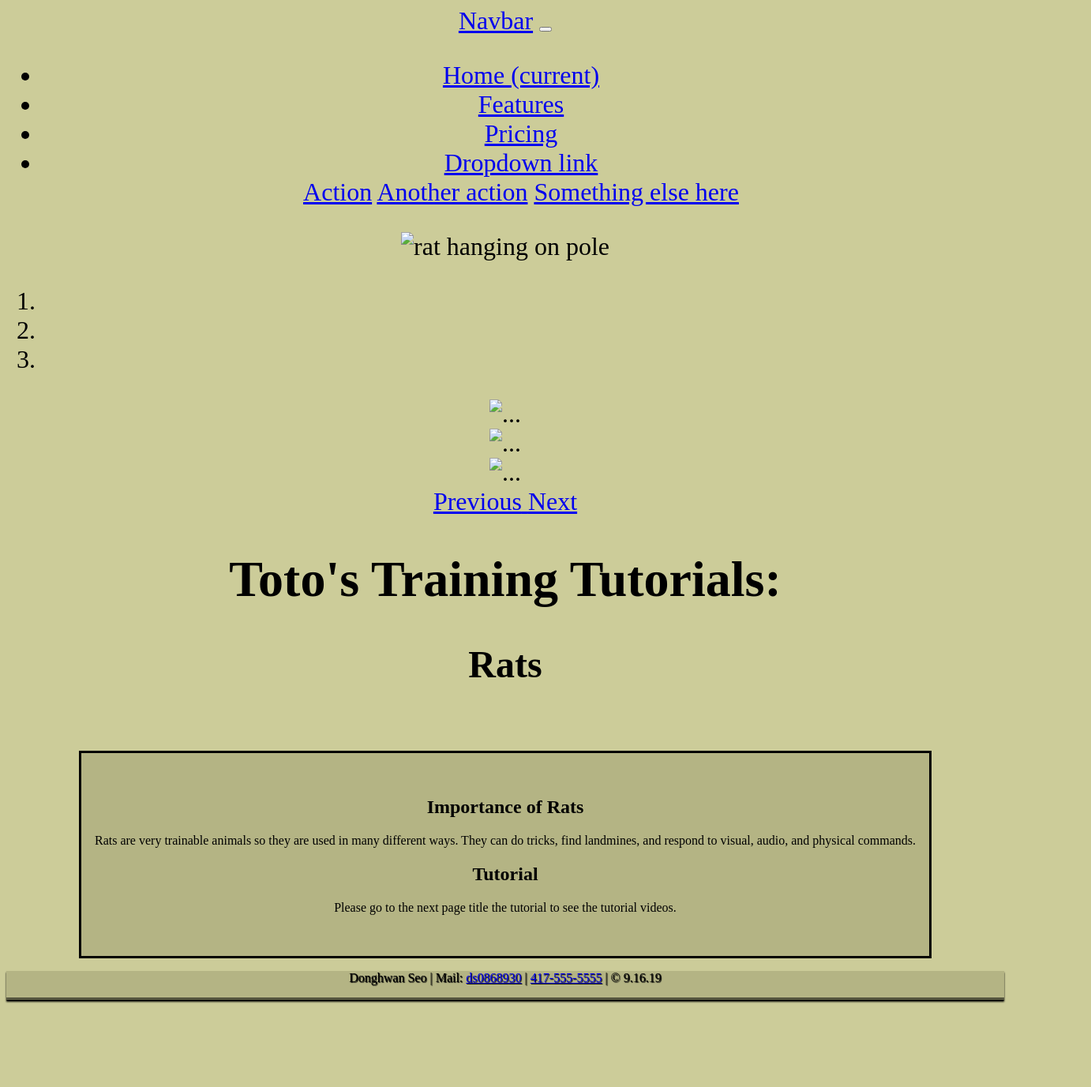
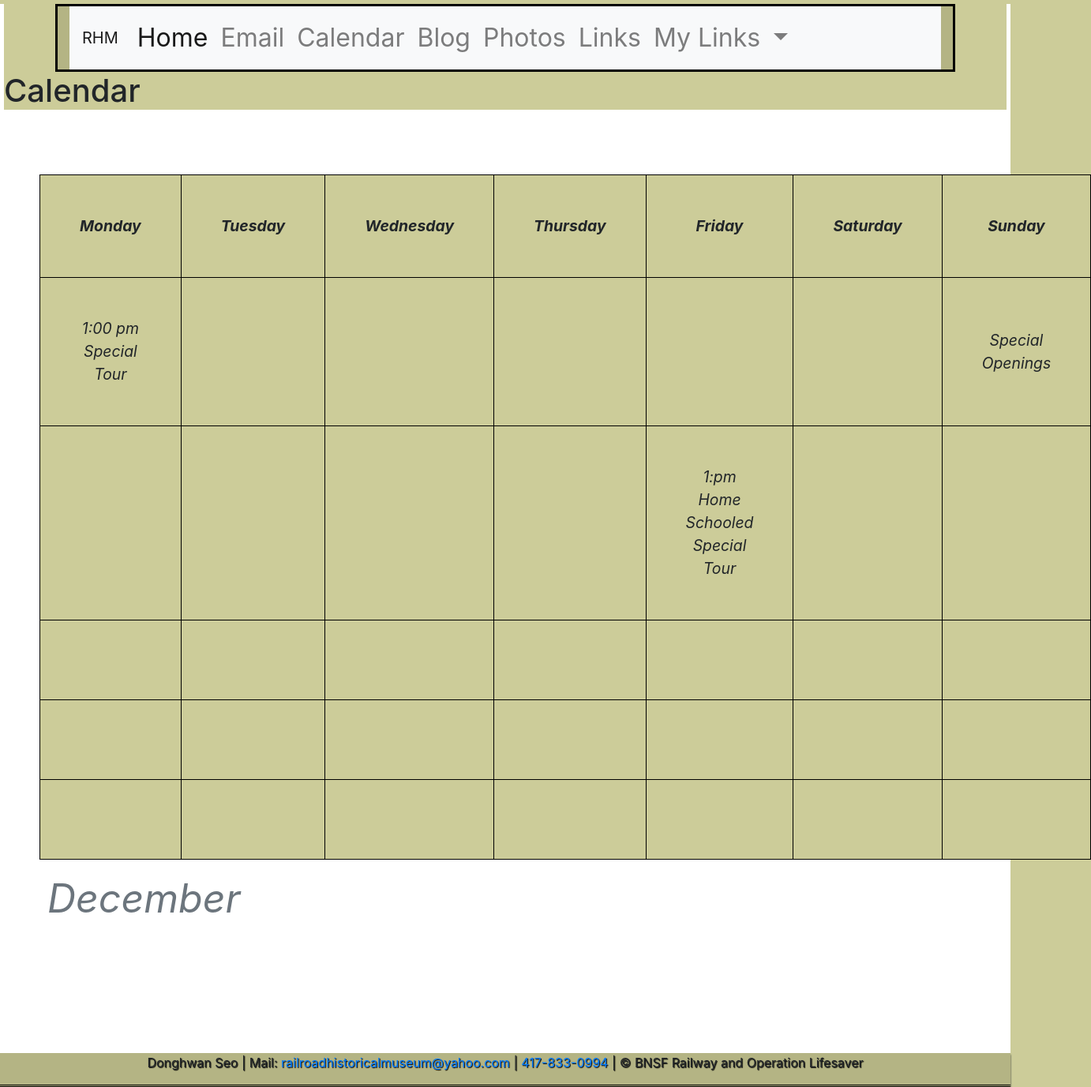
Before and after one commit to donutdon18/train, a plain HTML site: page calendar.html in a window 1280 px wide. Shown: the whole page at 79% size, 1382 px wide, since content can reach past the window. Before the commit the page ends 1275 px from the top, so only its background shows below. Drawn offline with nearby package versions, Linux system fonts and the light colour scheme; files that its build step writes are made by us from their sources; a web font is replaced by a local one.

Commit message:
not validated.
needs blog and photos, then will be able to validate.

```diff
--- a/calendar.html
+++ b/calendar.html
@@ -2,121 +2,138 @@
 <html lang="en">
 	<head>
 		<title>
-			Toto's Training Tutorials
+			Railroad Historical Museum
 		</title>
 		<!--
 			Donghwan Seo
 			Filename:index.html
-			Toto's Training Tutorials
-			11.20.2019
+			Final
+			12/8/2019
 		-->
 		<meta charset="utf-8">
 		<meta name="viewport" content="width=device-width, initial-scale=1">
-		<link rel="apple-touch-icon" sizes="57x57" href="favicon/apple-icon-57x57.png">
-		<link rel="apple-touch-icon" sizes="60x60" href="favicon/apple-icon-60x60.png">
-		<link rel="apple-touch-icon" sizes="72x72" href="favicon/apple-icon-72x72.png">
-		<link rel="apple-touch-icon" sizes="76x76" href="favicon/apple-icon-76x76.png">
-		<link rel="apple-touch-icon" sizes="114x114" href="favicon/apple-icon-114x114.png">
-		<link rel="apple-touch-icon" sizes="120x120" href="favicon/apple-icon-120x120.png">
-		<link rel="apple-touch-icon" sizes="144x144" href="favicon/apple-icon-144x144.png">
-		<link rel="apple-touch-icon" sizes="152x152" href="favicon/apple-icon-152x152.png">
-		<link rel="apple-touch-icon" sizes="180x180" href="favicon/apple-icon-180x180.png">
-		<link rel="icon" type="image/png" sizes="192x192"  href="favicon/android-icon-192x192.png">
-		<link rel="icon" type="image/png" sizes="32x32" href="favicon/favicon-32x32.png">
-		<link rel="icon" type="image/png" sizes="96x96" href="favicon/favicon-96x96.png">
-		<link rel="icon" type="image/png" sizes="16x16" href="favicon/favicon-16x16.png">
-		<link rel="manifest" href="favicon/manifest.json">
-		<meta name="msapplication-TileColor" content="#ffffff">
-		<meta name="msapplication-TileImage" content="favicon/ms-icon-144x144.png">
-		<meta name="theme-color" content="#ffffff">
-		<link href="style/styles.css" rel="stylesheet">
+		<link href="styles.css" rel="stylesheet">
         <link href="https://fonts.googleapis.com/css?family=Calistoga&display=swap" rel="stylesheet">
+        <link rel="stylesheet" href="https://stackpath.bootstrapcdn.com/bootstrap/4.3.1/css/bootstrap.min.css" integrity="sha384-ggOyR0iXCbMQv3Xipma34MD+dH/1fQ784/j6cY/iJTQUOhcWr7x9JvoRxT2MZw1T" crossorigin="anonymous">
     </head>
 	<body>
-		<div>
 	    <header>
+            <div class="container">
+        <!-- Navigation -->
             <nav class="navbar navbar-expand-lg navbar-light bg-light">
-                    <a class="navbar-brand" href="#">Navbar</a>
+                <a class="navbar-brand" href="#">RHM</a>
             <button class="navbar-toggler" type="button" data-toggle="collapse" data-target="#navbarNavDropdown" aria-controls="navbarNavDropdown" aria-expanded="false" aria-label="Toggle navigation">
               <span class="navbar-toggler-icon"></span>
             </button>
             <div class="collapse navbar-collapse" id="navbarNavDropdown">
               <ul class="navbar-nav">
                 <li class="nav-item active">
-                          <a class="nav-link" href="#">Home <span class="sr-only">(current)</span></a>
+                  <a class="nav-link" href="index.html">Home <span class="sr-only">(current)</span></a>
                 </li>
                 <li class="nav-item">
-                          <a class="nav-link" href="#">Features</a>
+                  <a class="nav-link" href="email.html">Email</a>
                 </li>
                 <li class="nav-item">
-                          <a class="nav-link" href="#">Pricing</a>
+                  <a class="nav-link" href="calendar.html">Calendar</a>
+                </li>
+                <li class="nav-item">
+                    <a class="nav-link" href="blog.html">Blog</a>
+                </li>
+                <li class="nav-item">
+                    <a class="nav-link" href="photos.html">Photos</a>
+                </li>
+                <li class="nav-item">
+                    <a class="nav-link" href="links.html">Links</a>
                 </li>
                 <li class="nav-item dropdown">
                   <a class="nav-link dropdown-toggle" href="#" id="navbarDropdownMenuLink" role="button" data-toggle="dropdown" aria-haspopup="true" aria-expanded="false">
-                            Dropdown link
+                    My Links
                   </a>
                   <div class="dropdown-menu" aria-labelledby="navbarDropdownMenuLink">
-                            <a class="dropdown-item" href="#">Action</a>
-                            <a class="dropdown-item" href="#">Another action</a>
-                            <a class="dropdown-item" href="#">Something else here</a>
+                    <a class="dropdown-item" href="../index.html">Portfolio</a>
+                    <a class="dropdown-item" href="http://www.rrhistoricalmuseum.zoomshare.com/">Original Site</a>
+                    <a class="dropdown-item" href="https://www.w3schools.com/">W3School</a>
                   </div>
                 </li>
               </ul>
             </div>
+            </div>
             </nav>
-                <img src="image/rathang.jpg" alt="rat hanging on pole">
-                <div id="carouselExampleIndicators" class="carousel slide" data-ride="carousel">
-                    <ol class="carousel-indicators">
-                      <li data-target="#carouselExampleIndicators" data-slide-to="0" class="active"></li>
-                      <li data-target="#carouselExampleIndicators" data-slide-to="1"></li>
-                      <li data-target="#carouselExampleIndicators" data-slide-to="2"></li>
-                    </ol>
-                    <div class="carousel-inner">
-                      <div class="carousel-item active">
-                        <img src="..." class="d-block w-100" alt="...">
+        <h1>
+            Calendar
+        </h1>
+        </header>
+        <br>
+			<div id="container">
+				<table>
+					<caption>December</caption>
+					<tr>
+						<th>Monday</th>
+						<th>Tuesday</th>
+						<th>Wednesday</th>
+						<th>Thursday</th>
+						<th>Friday</th>
+						<th>Saturday</th>
+						<th>Sunday</th>
+					</tr>
+					<tr>
+						<td>1:00 pm Special Tour</td>
+						<td></td>
+						<td></td>
+						<td></td>
+						<td></td>
+						<td></td>
+						<td>Special Openings</td>
+					</tr>
+					<tr>
+						<td></td>
+						<td></td>
+						<td></td>
+						<td></td>
+						<td>1:pm Home Schooled Special Tour</td>
+						<td></td>
+						<td></td>
+					</tr>
+					<tr>
+						<td></td>
+						<td></td>
+						<td></td>
+						<td></td>
+						<td></td>
+						<td></td>
+						<td></td>
+					</tr>
+					<tr>
+						<td></td>
+						<td></td>
+						<td></td>
+						<td></td>
+						<td></td>
+						<td></td>
+						<td></td>
+					</tr>
+					<tr>
+						<td></td>
+						<td></td>
+						<td></td>
+						<td></td>
+						<td></td>
+						<td></td>
+						<td></td>
+					</tr>
+				</table>
 			</div>
-                      <div class="carousel-item">
-                        <img src="..." class="d-block w-100" alt="...">
-                      </div>
-                      <div class="carousel-item">
-                        <img src="..." class="d-block w-100" alt="...">
-                      </div>
-                    </div>
-                    <a class="carousel-control-prev" href="#carouselExampleIndicators" role="button" data-slide="prev">
-                      <span class="carousel-control-prev-icon" aria-hidden="true"></span>
-                      <span class="sr-only">Previous</span>
-                    </a>
-                    <a class="carousel-control-next" href="#carouselExampleIndicators" role="button" data-slide="next">
-                      <span class="carousel-control-next-icon" aria-hidden="true"></span>
-                      <span class="sr-only">Next</span>
-                    </a>
-                  </div>
-				<h1>
-				Toto's Training Tutorials:
-				</h1>
-				<h2>
-				Rats
-				</h2>
-				<br>
-			</header>
-			<section id="section">
-				<br>
-				<br>
-				<h2>Importance of Rats</h2>
-				<p>
-                    Rats are very trainable animals so they are used in many different ways.
-                    They can do tricks, find landmines, and respond to visual, audio, and physical commands.
-                </p>
-                <h2>Tutorial</h2>
-				<p>
-					Please go to the next page title the tutorial to see the tutorial videos.
-				</p>
 		    <br>
 		    <br>
         </section>
+              <br>
+             <br>
 			<footer>
-				<p>Donghwan Seo	|	Mail: <a href="mailto:ds0868930@otc.edu">ds0868930</a>	|	<a href="tel:417-555-5555">417-555-5555</a>	|	&copy; 9.16.19</p>
+				<p>Donghwan Seo	|	Mail: <a href="mailto:railroadhistoricalmuseum@yahoo.com">railroadhistoricalmuseum@yahoo.com</a>	|	<a href="tel:417-833-0994">417-833-0994</a>	|	&copy; BNSF Railway and Operation Lifesaver</p>
 			</footer>
-		</div>
+    <script src="swap.js"></script>
+    <script src="https://code.jquery.com/jquery-3.3.1.slim.min.js" integrity="sha384-q8i/X+965DzO0rT7abK41JStQIAqVgRVzpbzo5smXKp4YfRvH+8abtTE1Pi6jizo" crossorigin="anonymous"></script>
+    <script src="https://cdnjs.cloudflare.com/ajax/libs/popper.js/1.14.7/umd/popper.min.js" integrity="sha384-UO2eT0CpHqdSJQ6hJty5KVphtPhzWj9WO1clHTMGa3JDZwrnQq4sF86dIHNDz0W1" crossorigin="anonymous"></script>
+    <script src="https://stackpath.bootstrapcdn.com/bootstrap/4.3.1/js/bootstrap.min.js" integrity="sha384-JjSmVgyd0p3pXB1rRibZUAYoIIy6OrQ6VrjIEaFf/nJGzIxFDsf4x0xIM+B07jRM" crossorigin="anonymous"></script>
 	</body>
 </html>
--- a/styles.css
+++ b/styles.css
@@ -32,6 +32,11 @@ body {
 }
 .container{
     background-color: #cccc99;
+    margin: auto;
+    width: 85%;
+    border: 3px solid black;
+    text-align: center;
+    background-color: #b4b484;
 }
 iframe{
     text-align: center;
@@ -46,6 +51,7 @@ iframe{
     border: 3px solid black;
     text-align: center;
     background-color: #b4b484;
+    text-decoration: none;
 }
 
 
@@ -58,3 +64,21 @@ footer {
     box-shadow: 0px 2px 2px;
     text-decoration: none;
 }
+/*Calendar Photo Style */
+table, th, td{
+    border: 1px solid black;
+    padding: 50px;
+    margin: 50px;
+    text-align: center;
+    background-color: #cccc99;
+    align-content: center;
+    font-size:1.1em;
+    font-style: oblique;
+    width: 80%;
+    height: 80%;
+}
+caption{
+    color:white;
+    font-size: 50px;
+    padding:10px;
+}
--- a/swap.js
+++ b/swap.js
@@ -1,13 +1,12 @@
-var randomNumber = Math.floor(Math.random() * 2);
+//Don Seo. 12.10.2019. Final. Swap.js File
+//get rando/m number and variable/
 
+
+//create function to showimage based on random number
 function showImg() {
-if (randomNumber == 0) {
-    document.getElementById("3pic").src = "mainTrain.jpg"
-} else if (randomNumber == 1) {
-    document.getElementById("3pic").src = "image5.jpg"
-} else {
-    document.getElementById("3pic").src = "image6.jpg"
+var imgs=new Array["images/mainTrain.jpg","images/image5.jpg","images/image6.jpg"];
+var randomNumber = Math.floor(Math.random() * 3);
+document.getElementById("pic").innerHTML=imgs[randomNumber];
+setTimeout("showImg()", 1000);
 }
-function startTimer() {
-    setInterval(showImg,3);
-}}
+window.onload=showImg;
```
Also changed, not shown: email.html (+44 -54 lines), index.html (+3 -2 lines), links.html (+99 -70 lines). Lines whose indentation alone changed are shown as unchanged.
